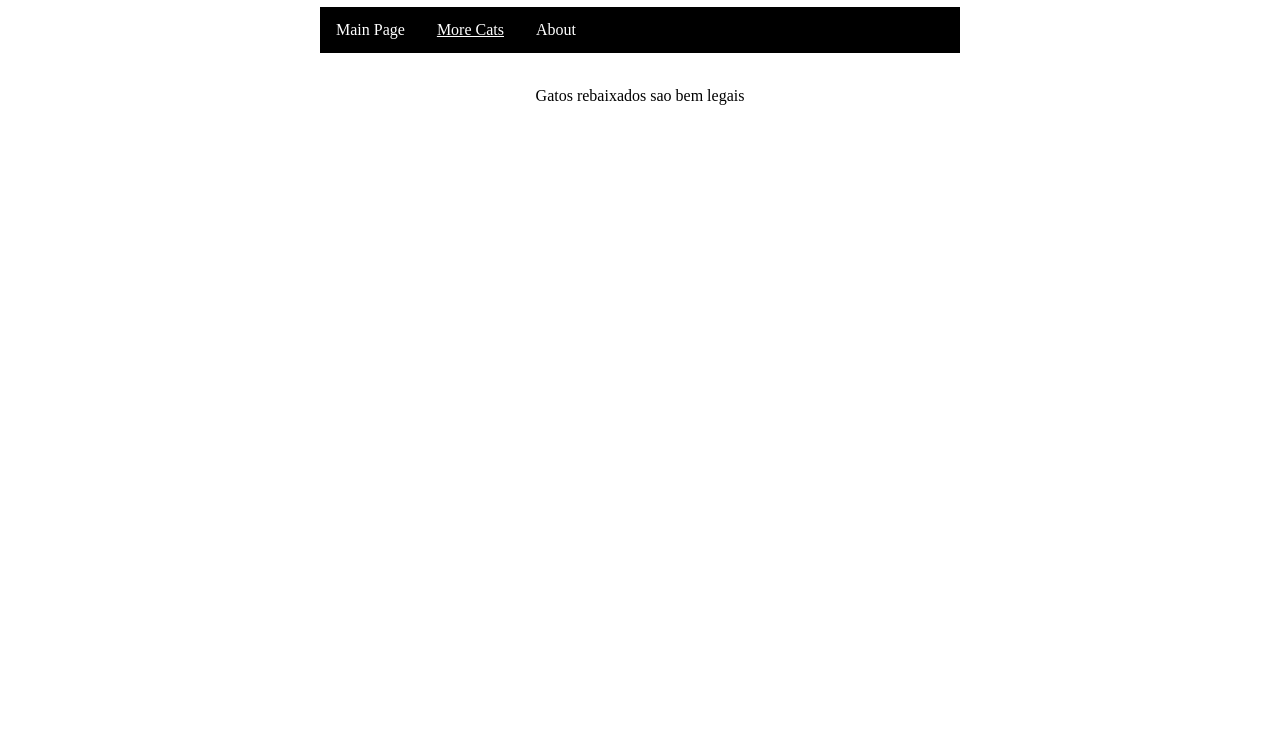
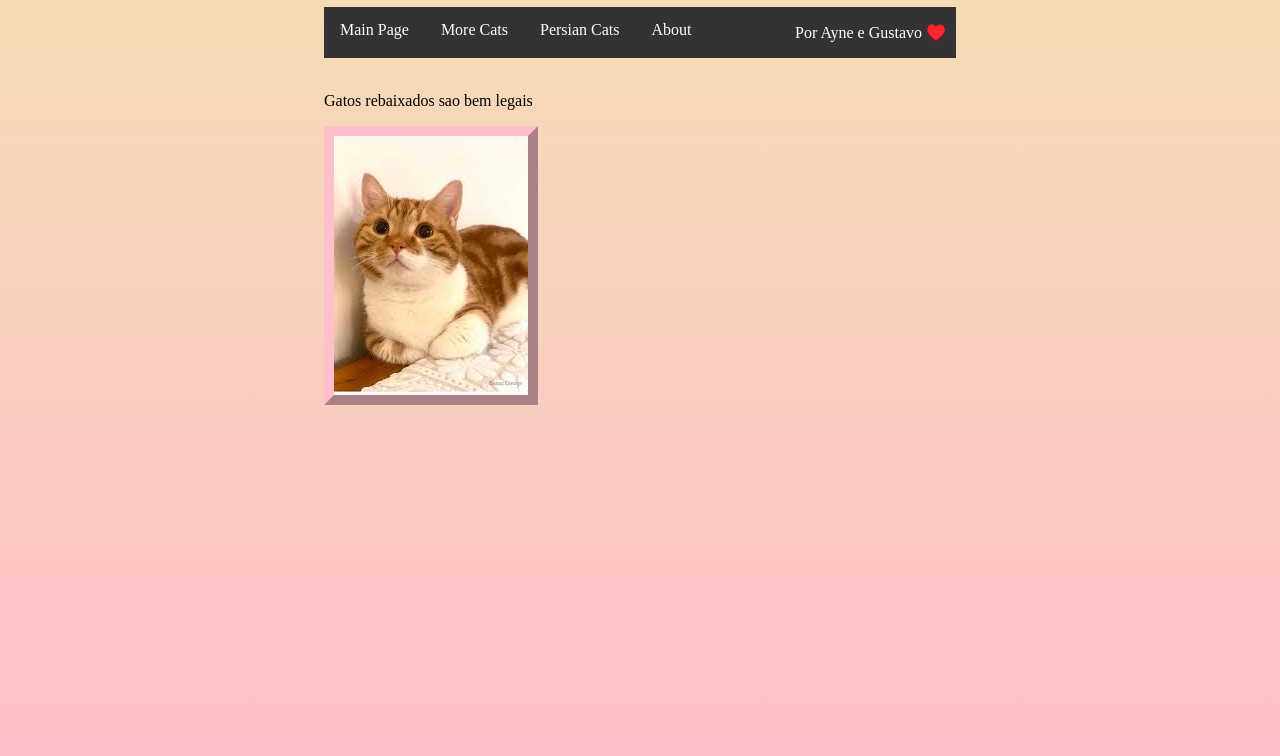
Before and after one commit to ayneibm/GatosRebaixados, a plain HTML site: page index.html in a window 1280 px wide. Shown: the part 73-829 px from the top of the page. Before the commit the page ends 800 px from the top, so only its background shows below. Drawn offline with Linux system fonts and the light colour scheme.

Commit message:
feat: image and detail

```diff
--- a/index.html
+++ b/index.html
@@ -1,5 +1,6 @@
 <!DOCTYPE html>
 <html>
+    <meta charset="UTF-8">
     <link rel="stylesheet" href="style.css">
     <head>
         <title>
@@ -16,13 +17,19 @@
             <ul>
                 <li><a>Main Page</a></li>
                 <li><a href="https://www.youtube.com/watch?v=w1OBCLH79Sc">More Cats</a></li>
+                <li><a href="https://www.youtube.com/watch?v=O08XTXJSOtI">Persian Cats</a></li>
                 <li><a>About</a></li>
+                <p style="color: white; float: right; padding: 0px 10px;">
+                    Por Ayne e Gustavo &#x2665;&#xfe0f;
+                </p>
             </ul>
 
             <br>
             <p>
                 Gatos rebaixados sao bem legais
             </p>
+
+            <img src="./images/orange_cat.jpeg">
         </div>
     </body>
 </html>
--- a/style.css
+++ b/style.css
@@ -1,6 +1,6 @@
 .center {
     margin: auto;
-    text-align: center;
+    width: 50%;
 }
 
 ul {
@@ -8,7 +8,7 @@ ul {
     margin: 0;
     padding: 0;
     overflow: hidden;
-    background-color: black;
+    background-color: #333;
 }
 
 li {
@@ -20,6 +20,7 @@ li a {
     color: white;
     text-align: center;
     padding: 14px 16px;
+    text-decoration: none;
 }
 
 li a:hover {
@@ -27,7 +28,12 @@ li a:hover {
 }
 
 body {
-    display: block;
-    margin: auto;
-    width: 50%;
+    min-height: 100vh;
+    background: linear-gradient(to bottom, wheat, pink);
 }
+
+img {
+    border: 10px;
+    border-style: outset;
+    border-color: pink;
+}
```
Also changed, not shown: images/orange_cat.jpeg (added).
